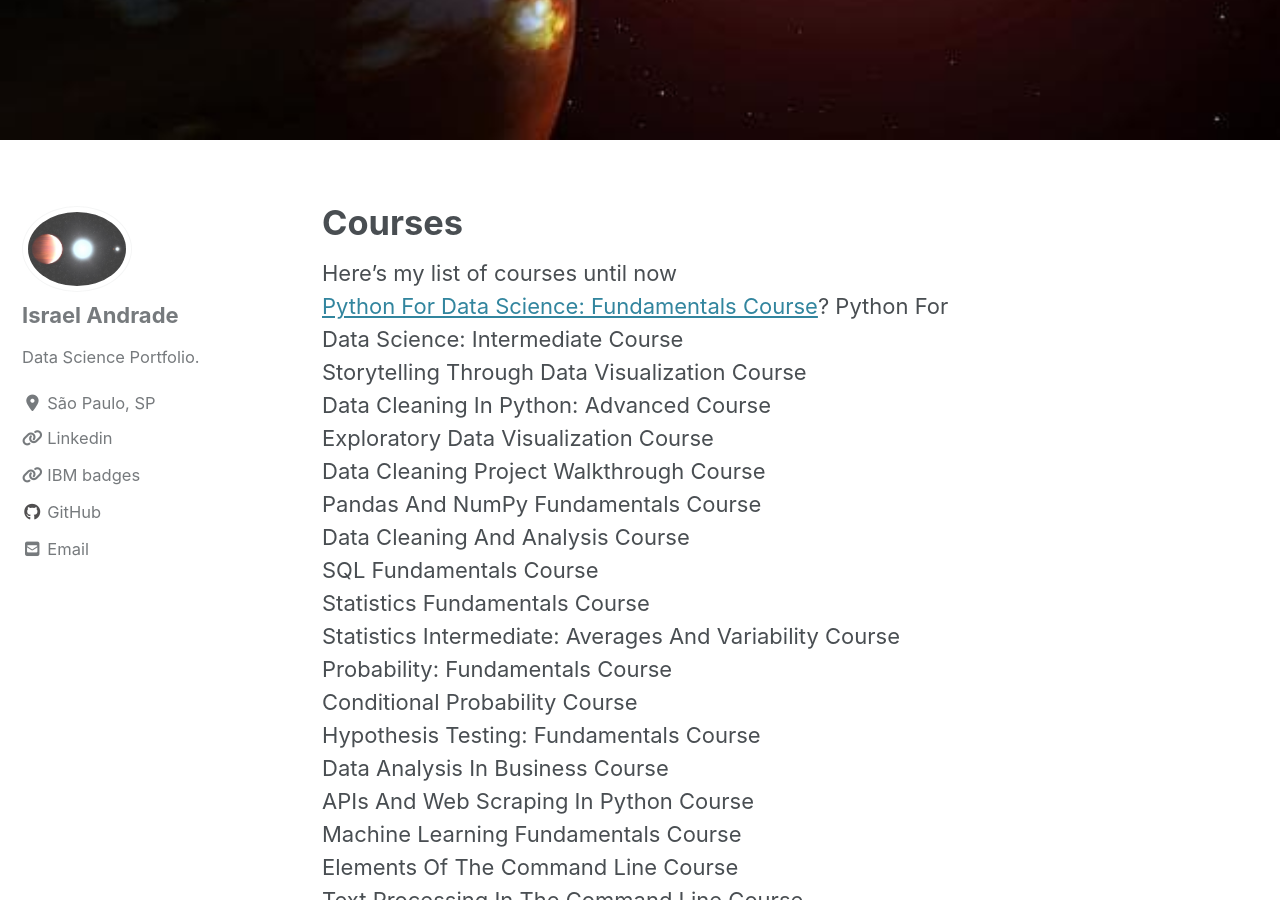
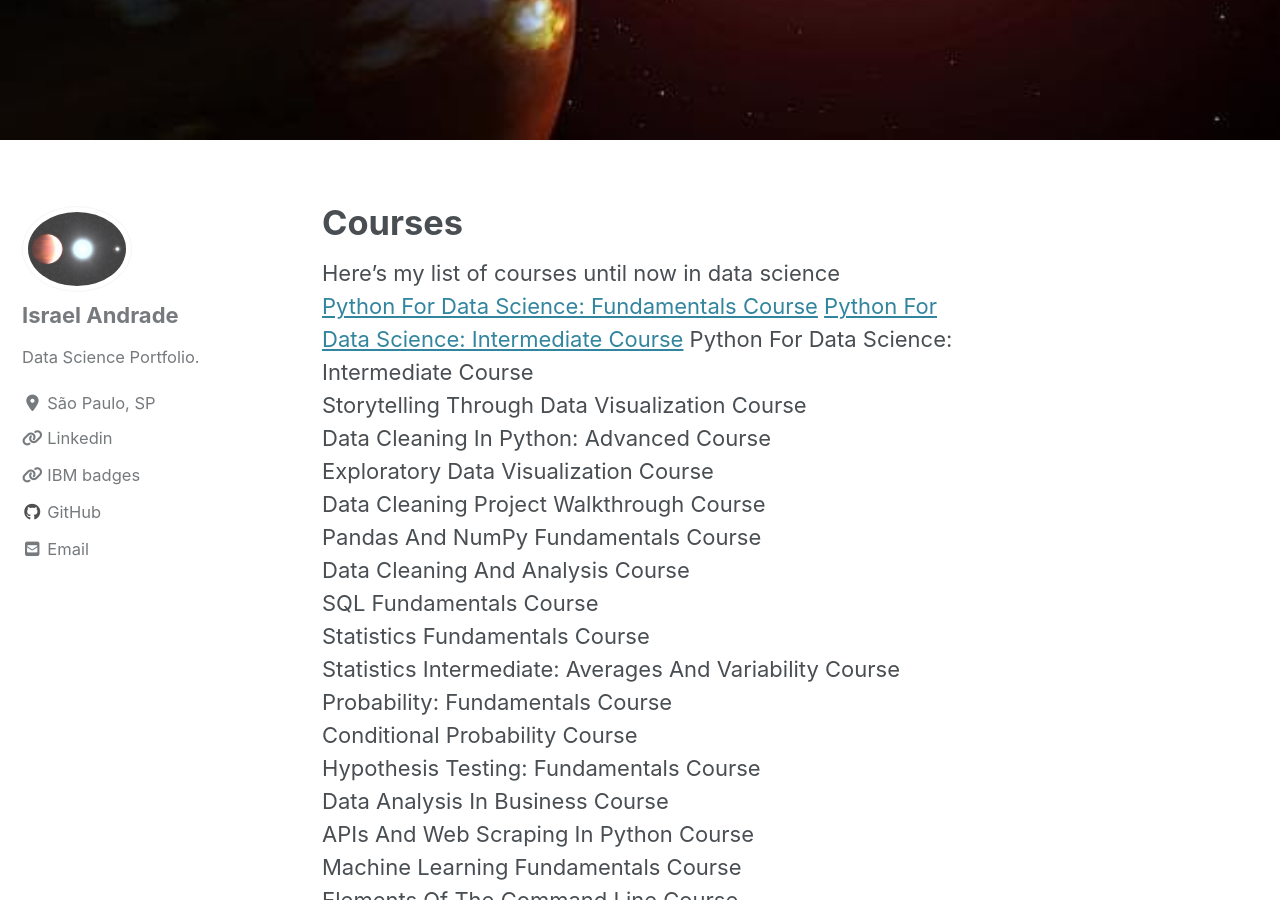
Before and after one commit to masuta16/masuta16.github.io, a Jekyll site: the page built from _pages/courses.md, in a window 1280 px wide and 900 px high, scrolled down 670 px. Built offline with Jekyll 4.4.1, drawn with Linux system fonts in a browser that asks for light colours; cached includes are drawn as plain includes; nearby versions of some CDN libraries.

```diff
--- a/_pages/courses.md
+++ b/_pages/courses.md
@@ -5,8 +5,9 @@ title: "Courses"
 header:
   image: "/images/exoplanets.jpeg"
 ---
-Here's my list of courses until now <br/>
- [Python For Data Science: Fundamentals Course](https://github.com/dataoptimal)?
+Here's my list of courses until now in data science<br/>
+[Python For Data Science: Fundamentals Course](https://app.dataquest.io/view_cert/54D0KC4BGYSVX61GA6YS/)
+[Python For Data Science: Intermediate Course](https://app.dataquest.io/view_cert/54D0KC4BGYSVX61GA6YS/)
 Python For Data Science: Intermediate Course <br/>
 Storytelling Through Data Visualization Course <br/>
 Data Cleaning In Python: Advanced Course <br/>
```
